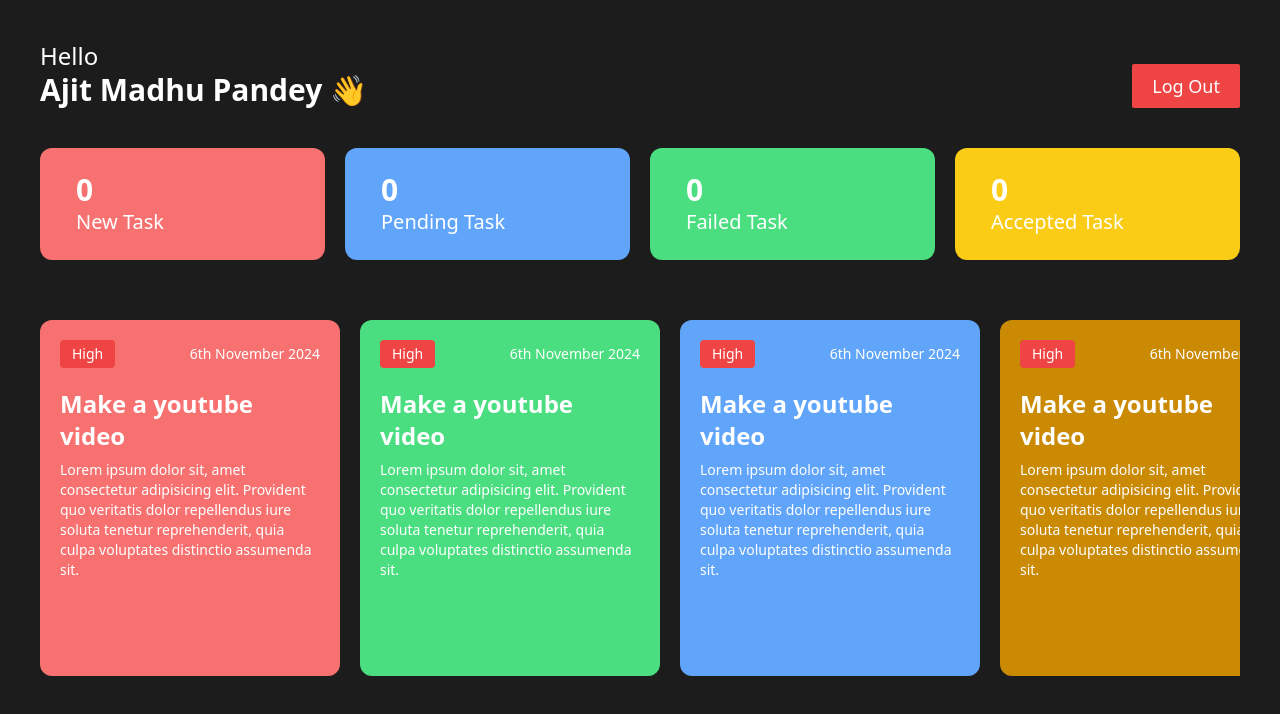
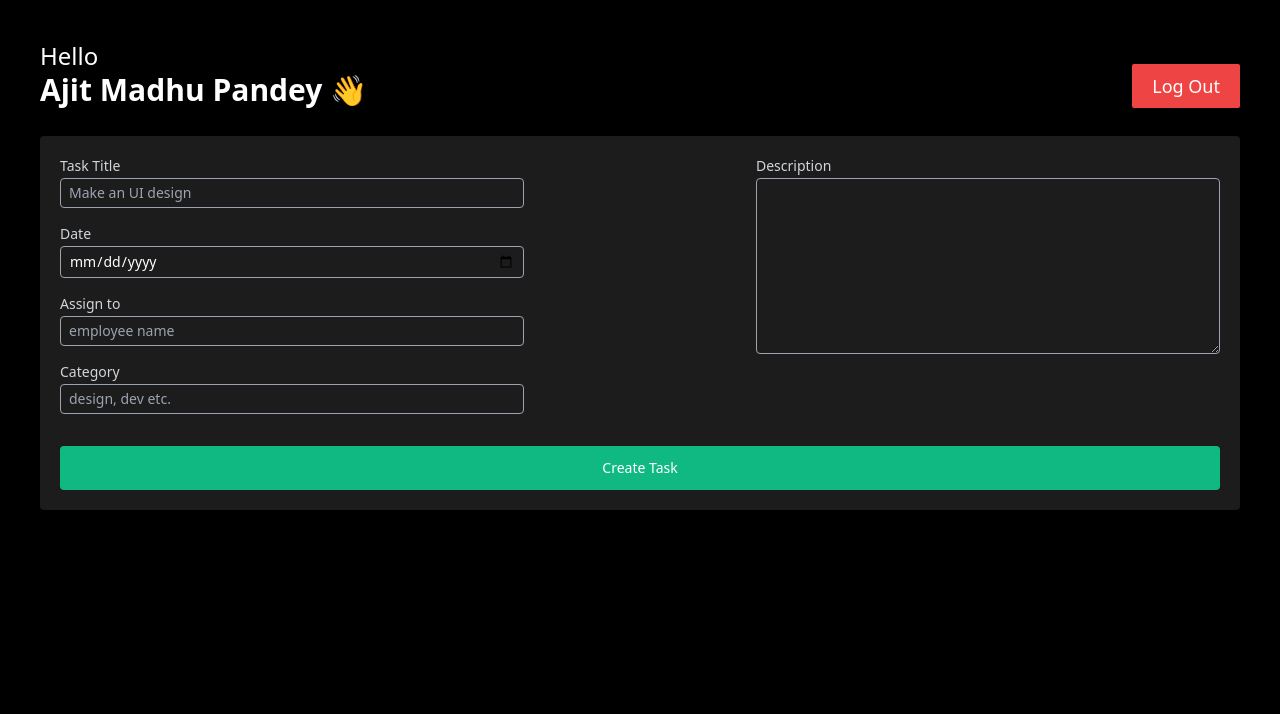
Before and after one commit to Ajit-coder237/Employee-Management-System, a React (Vite) app: page / in a window 1280 px wide. Shown: the top 714 px of the page. Built offline with nearby package versions, Linux system fonts and the light colour scheme.

Commit message:
added create task in the ui

```diff
--- a/src/App.jsx
+++ b/src/App.jsx
@@ -1,12 +1,12 @@
 import React from "react";
 import Login from "./components/Auth/login";
 import EmployeeDashboard from "./components/Auth/Dashboard/EmployeeDashboard";
+import AdminDashboard from "./components/Auth/Dashboard/AdminDashboard";
 
 const App = () => {
   return (
     <>
-      {/* <Login /> */}
-      <EmployeeDashboard />
+      <AdminDashboard />
     </>
   );
 };
--- a/src/components/Auth/Dashboard/AdminDashboard.jsx
+++ b/src/components/Auth/Dashboard/AdminDashboard.jsx
@@ -0,0 +1,14 @@
+import React from "react";
+import Header from "../../others/Header";
+import CreateTask from "../../others/CreateTask";
+
+const AdminDashboard = () => {
+  return (
+    <div className="h-screen w-full p-10">
+      <Header />
+      <CreateTask />
+    </div>
+  );
+};
+
+export default AdminDashboard;
--- /dev/null
+++ b/src/components/others/CreateTask.jsx
@@ -0,0 +1,58 @@
+import React from "react";
+
+const CreateTask = () => {
+  return (
+    <div className="p-5 bg-[#1C1C1C] mt-7 rounded">
+      <form className="flex flex-wrap w-full items-start justify-between">
+        <div className="w-1/2">
+          <div>
+            <h3 className="text-sm text-gray-300 mb-0.5">Task Title</h3>
+            <input
+              className="text-sm py-1 px-2 w-4/5 rounded outline-none bg-transparent border-[1px] border-gray-400 mb-4"
+              type="text"
+              placeholder="Make an UI design"
+            />
+          </div>
+          <div>
+            <h3 className="text-sm text-gray-300 mb-0.5">Date</h3>
+            <input
+              className="text-sm py-1 px-2 w-4/5 rounded outline-none bg-transparent border-[1px] border-gray-400 mb-4"
+              type="date"
+            />
+          </div>
+          <div>
+            <h3 className="text-sm text-gray-300 mb-0.5">Assign to</h3>
+            <input
+              className="text-sm py-1 px-2 w-4/5 rounded outline-none bg-transparent border-[1px] border-gray-400 mb-4"
+              type="text"
+              placeholder="employee name"
+            />
+          </div>
+          <div>
+            <h3 className="text-sm text-gray-300 mb-0.5">Category</h3>
+            <input
+              className="text-sm py-1 px-2 w-4/5 rounded outline-none bg-transparent border-[1px] border-gray-400 mb-4"
+              type="text"
+              placeholder="design, dev etc."
+            />
+          </div>
+        </div>
+
+        <div className="w-2/5 flex-col items-start ">
+          <h3 className="text-sm text-gray-300 mb-0.5">Description</h3>
+          <textarea
+            className="w-full h-44 text-sm py-2 px-4 rounded outline-none bg-transparent border-[1px] border-gray-400"
+            name=""
+            id=""
+            rows={5}
+          ></textarea>
+        </div>
+        <button className="bg-emerald-500 py-3 hover:bg-emerald-600 px-5 rounded text-sm mt-4 w-full">
+          Create Task
+        </button>
+      </form>
+    </div>
+  );
+};
+
+export default CreateTask;
--- a/src/components/others/TaskListNumbers.jsx
+++ b/src/components/others/TaskListNumbers.jsx
@@ -4,20 +4,20 @@
   return (
     <div className="flex mt-10 justify-between gap-5">
       <div className="px-9 py-6 rounded-xl w-[45%] bg-red-400">
-        <h2 className="text-3xl font-semibold">0</h2>
+        <h2 className="text-3xl font-semibold">1</h2>
         <h3 className="text-xl font-medium">New Task</h3>
       </div>
       <div className="px-9 py-6 rounded-xl w-[45%] bg-blue-400">
-        <h2 className="text-3xl font-semibold">0</h2>
-        <h3 className="text-xl font-medium">Pending Task</h3>
+        <h2 className="text-3xl font-semibold">3</h2>
+        <h3 className="text-xl font-medium">Completed Task</h3>
       </div>
       <div className="px-9 py-6 rounded-xl w-[45%] bg-green-400">
         <h2 className="text-3xl font-semibold">0</h2>
+        <h3 className="text-xl font-medium">Accepted Task</h3>
+      </div>
+      <div className="px-9 py-6 rounded-xl w-[45%] bg-yellow-400 text-black">
+        <h2 className="text-3xl font-semibold">1</h2>
         <h3 className="text-xl font-medium">Failed Task</h3>
-      </div>
-      <div className="px-9 py-6 rounded-xl w-[45%] bg-yellow-400">
-        <h2 className="text-3xl font-semibold">0</h2>
-        <h3 className="text-xl font-medium">Accepted Task</h3>
       </div>
     </div>
   );
```
Also changed, not shown: src/TaskList/TaskList.jsx (+11 -6 lines).
